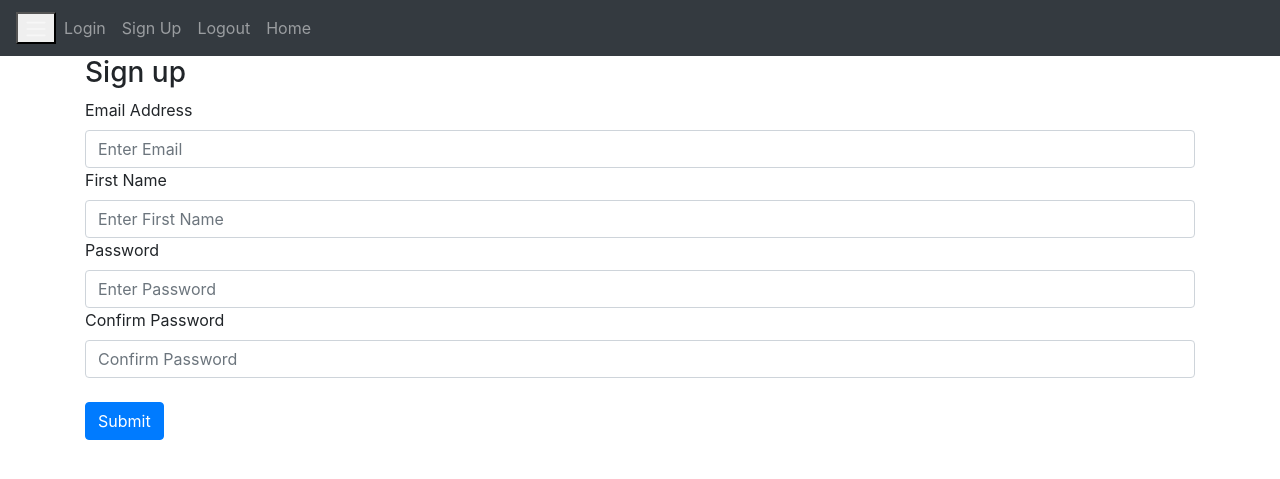
After one commit to CiaranMaloy/Website-Flask-Example, a Flask app: template website/templates/sign_up.html in a window 1280 px wide. The commit adds this page. Shown: the top 479 px of the page. Run offline with Flask 3, Linux system fonts and the light colour scheme; the template is opened without the code that fills it, so the values that code supplies are empty; some libraries are stand-ins or nearby versions.

Commit message:
Added database and about to configure properly

```diff
--- a/website/__init__.py
+++ b/website/__init__.py
@@ -1,8 +1,15 @@
 from flask import Flask
+from flask_sqlalchemy import SQLAlchemy
+from os import path
+
+db = SQLAlchemy()
+DB_NAME = "database.db"
 
 def create_app():
     app = Flask(__name__)
     app.config['SECRET_KEY'] = 'some-secret-key'
+    app.config['SQLALCHEMY_DATABASE_URI'] = f'sqlite:///{DB_NAME}'
+    db.init_app(app)
 
     from .views import views
     from .auth import auth
@@ -10,4 +17,15 @@ def create_app():
     app.register_blueprint(views, url_prefix='/')
     app.register_blueprint(auth, url_prefix='/')
 
+    from .models import User, Note
+    create_database(app)
+
+
     return app
+
+def create_database(app):
+    # if the database does not already exist, make one
+    if not path.exists('website/' + DB_NAME):
+        with app.app_context():
+            db.create_all()
+        print('Created Database!')
--- a/website/templates/base.html
+++ b/website/templates/base.html
@@ -34,6 +34,28 @@
             </div>
         </nav>
 
+        {% with messages = get_flashed_messages(with_categories=true) %}
+        {% if messages %}
+        {% for category, message in messages%}
+        {% if category == 'error' %}
+        <div class="alert alert-danger alert-dismissable fade show">
+          {{ message }}
+          <button type="button" class="close" data-dismiss="alert">
+            <span area-hidden="true">&times;</span>
+          </button>
+        </div>
+        {% elif category == 'success' %}
+        <div class="alert alert-success alert-dismissable fade show">
+          {{ message }}
+          <button type="button" class="close" data-dismiss="alert">
+            <span area-hidden="true">&times;</span>
+          </button>
+        </div>
+        {% endif %}
+        {% endfor %}
+        {% endif %}
+        {% endwith %}
+
         <div class="container">
           {% block content %}
 
--- /dev/null
+++ b/website/templates/sign_up.html
@@ -0,0 +1,33 @@
+{% extends "base.html"%}
+{% block title %}Sign Up{% endblock %}
+
+{% block content %}
+<form method="POST">
+    <h3 allign="center"> Sign up </h3>
+    <div class="from-group">
+        <label for="email">Email Address</label>
+        <input type="email" class="form-control" id="email" name="email" placeholder="Enter Email"/>
+
+    </div>
+    <div class="from-group">
+        <label for="firstName">First Name</label>
+        <input type="text" class="form-control" id="firstName" name="firstName" placeholder="Enter First Name"/>
+
+    </div>
+
+    <div class="from-group">
+        <label for="password1">Password</label>
+        <input type="password1" class="form-control" id="password1" name="password1" placeholder="Enter Password"/>
+
+    </div>
+
+    <div class="from-group">
+        <label for="password2">Confirm Password</label>
+        <input type="password2" class="form-control" id="password2" name="password2" placeholder="Confirm Password"/>
+
+    </div>
+
+    <br />
+    <button type="submit" class="btn btn-primary">Submit</button>
+</form>
+{% endblock %}
```
Also changed, not shown: website/auth.py (+25 -6 lines), website/models.py (+17 -0 lines), website/templates/login.html (added, +20 -0 lines).
